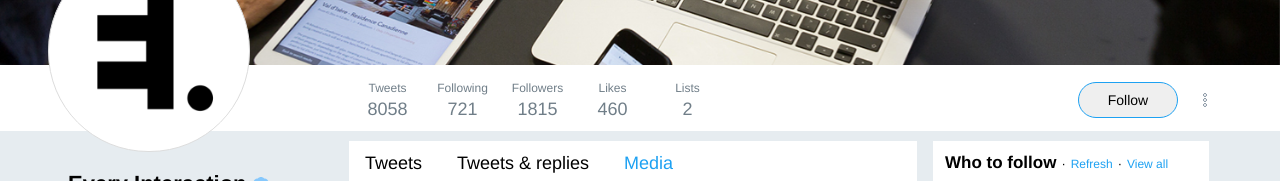
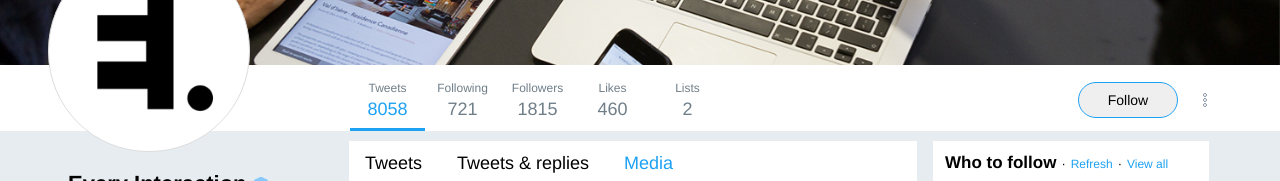
Before and after one commit to TchernyavskyDaniil/twitter-demo-frontend, a React (Create React App) app: page /EveryInteract/media in a window 1280 px wide. Shown: the part 259-440 px from the top of the page. Built offline with nearby package versions, Linux system fonts and the light colour scheme; what styled-map would draw is missing.

Commit message:
fixed route for NavLinks

```diff
--- a/src/Profile/Header.js
+++ b/src/Profile/Header.js
@@ -103,7 +103,7 @@ export default () => (
           </ProfileContainer>
           <div className="col-xs-6">
             <Stats>
-              <Stat link="/EveryInteract" text="Tweets" count="8058" />
+              <Stat link="/EveryInteract" text="Tweets" count="8058" active />
               <Stat
                 link="/EveryInteract/following"
                 text="Following"
--- a/src/Profile/Stat.js
+++ b/src/Profile/Stat.js
@@ -52,11 +52,31 @@ const InfoLink = styled(NavLink)`
   }
 `;
 
-export default ({ link, text, count }) => (
-  <Info>
-    <InfoLink to={link} activeClassName="active" exact>
-      <Text>{text}</Text>
-      <Sub>{count}</Sub>
-    </InfoLink>
-  </Info>
+const isMainNavActive = (match, location) => {
+  const matches = [
+    '/EveryInteract',
+    '/EveryInteract/with_replies',
+    '/EveryInteract/media',
+  ];
+  return matches.some(el => el === (location && location.pathname));
+};
+
+export default ({ link, text, count, active }) => (
+  <React.Fragment>
+    {active ? (
+      <Info>
+        <InfoLink to={link} activeClassName="active" isActive={isMainNavActive}>
+          <Text>{text}</Text>
+          <Sub>{count}</Sub>
+        </InfoLink>
+      </Info>
+    ) : (
+      <Info>
+        <InfoLink to={link} activeClassName="active">
+          <Text>{text}</Text>
+          <Sub>{count}</Sub>
+        </InfoLink>
+      </Info>
+    )}
+  </React.Fragment>
 );
--- a/src/Profile/Tweets.js
+++ b/src/Profile/Tweets.js
@@ -39,7 +39,7 @@ export default () => (
                 toDate="/status/777"
                 dateText="2 Mar 2015"
                 tweetText="We've made some more resources for all you wonderful #design folk everyinteraction.com/resources/ #webdesign #UI"
-                infoSrc={`${process.env.PUBLIC_URL}/img/post.png`}
+                infoSrc={null}
                 infoPromo={false}
                 infoTitle={null}
                 infoText={null}
@@ -63,7 +63,7 @@ export default () => (
                 dateText="23h"
                 tweetText="Our new website concept; Taking you from ... @ Every Interaction instagram.com/p/BNFGrfhBP3M/"
                 infoSrc={null}
-                infoPromo={null}
+                infoPromo={false}
                 infoTitle={null}
                 infoText={null}
                 toInfo={null}
--- a/src/Profile/index.js
+++ b/src/Profile/index.js
@@ -10,7 +10,7 @@ import Option from './Option';
 import Trend from './Trend';
 import CommonFollowers from './CommonFollowers';
 import Media from './Media';
-import Supports from './Supports';
+import Supports from '../Copyright';
 import iconLocation from './location.svg';
 import iconWeb from './web.svg';
 import iconReg from './reg.svg';
```
Also changed, not shown: src/Profile/Tabs.js (+6 -6 lines), src/Copyright/index.js (renamed from src/Profile/Supports.js).
